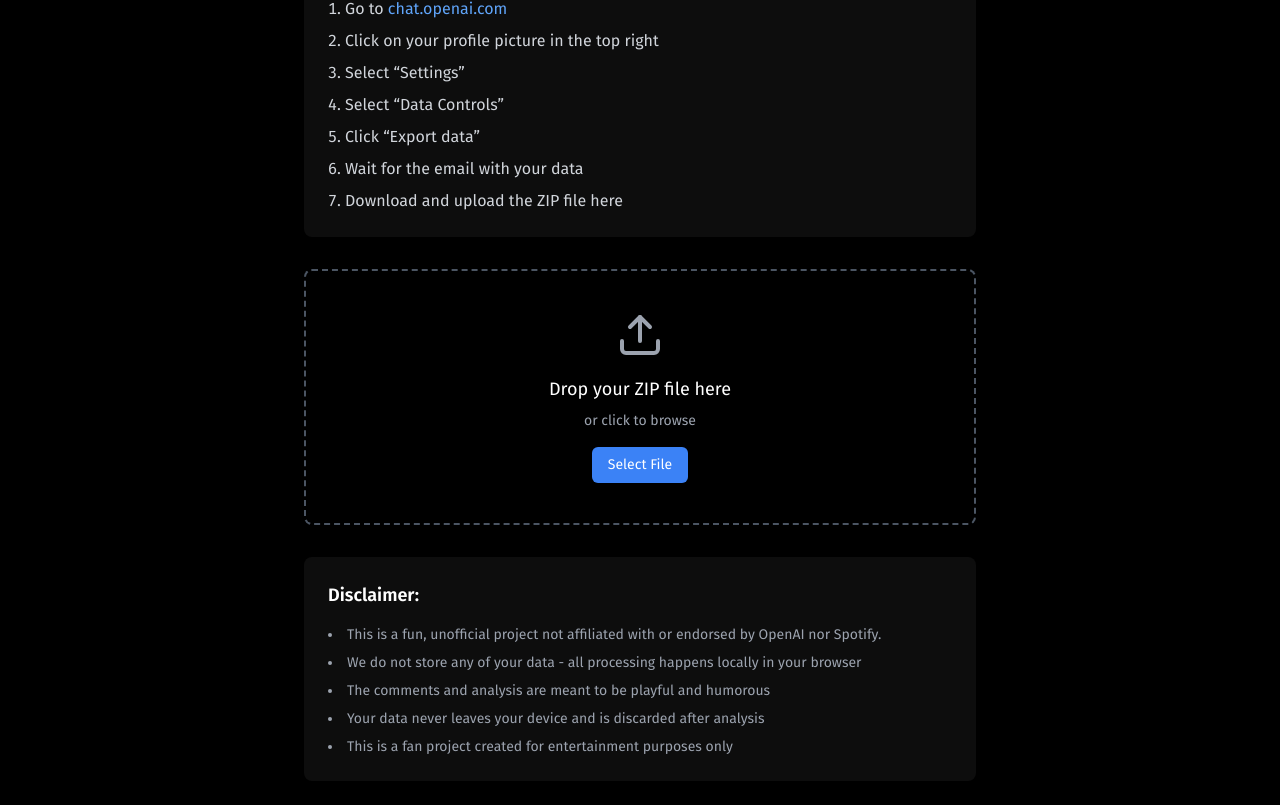
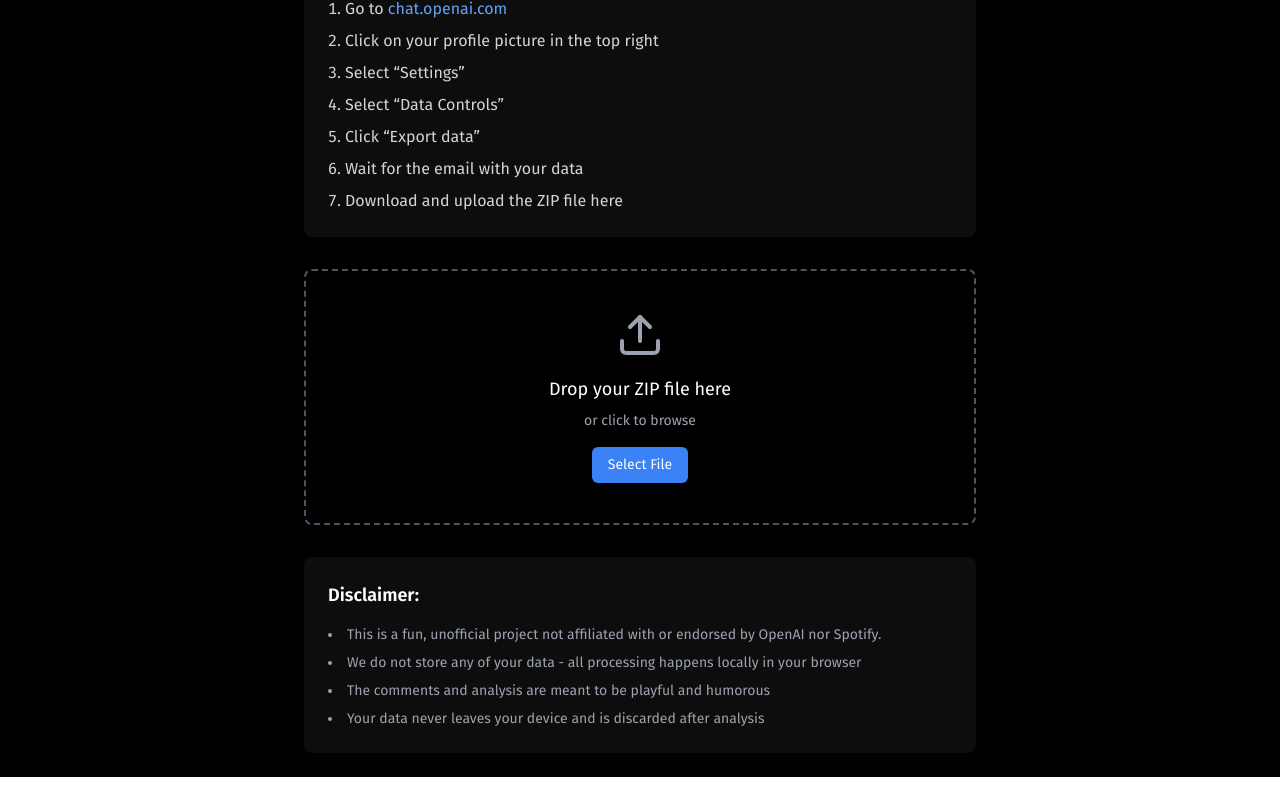
Before and after one commit to sdan/gpt-wrapped, a Next.js app: page / in a window 1280 px wide. Shown: the part 219-1024 px from the top of the page. After the commit the page ends 996 px from the top, so only its background shows below. Built offline with nearby package versions, Linux system fonts and the light colour scheme.

Commit message:
update disclaimer

```diff
--- a/components/LandingPage.tsx
+++ b/components/LandingPage.tsx
@@ -663,7 +663,7 @@ export default function LandingPage({ onDataReady }: LandingPageProps) {
                 <li>We do not store any of your data - all processing happens locally in your browser</li>
                 <li>The comments and analysis are meant to be playful and humorous</li>
                 <li>Your data never leaves your device and is discarded after analysis</li>
-                <li>This is a fan project created for entertainment purposes only</li>
+                {/* <li>This is a fan project created for entertainment purposes only</li> */}
               </ul>
             </div>
           </>
```
